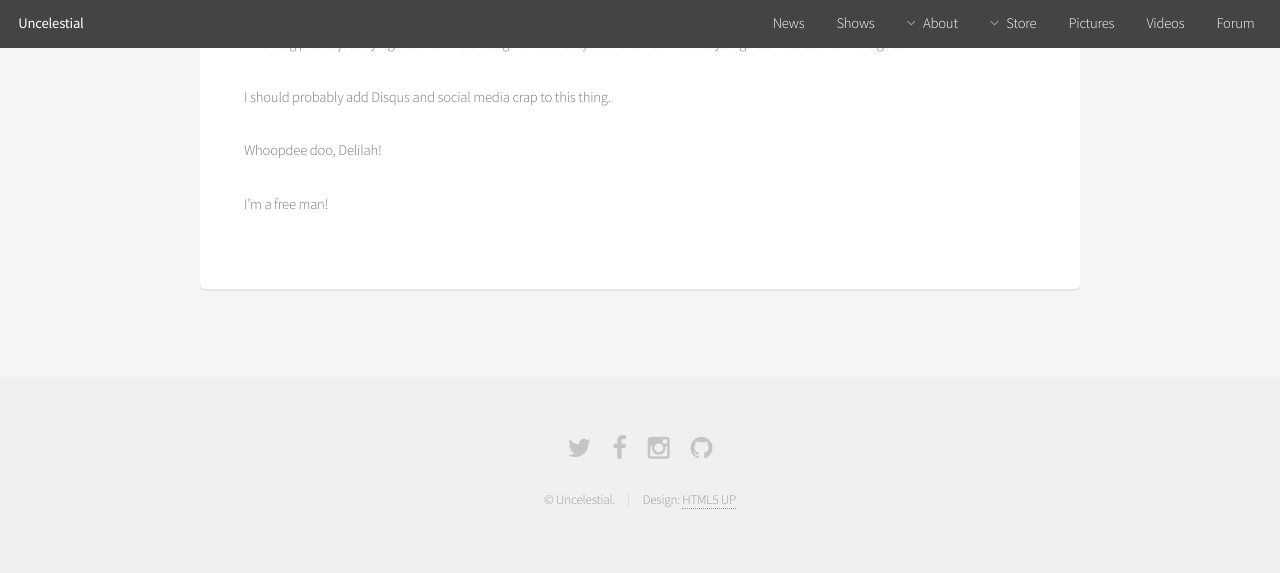
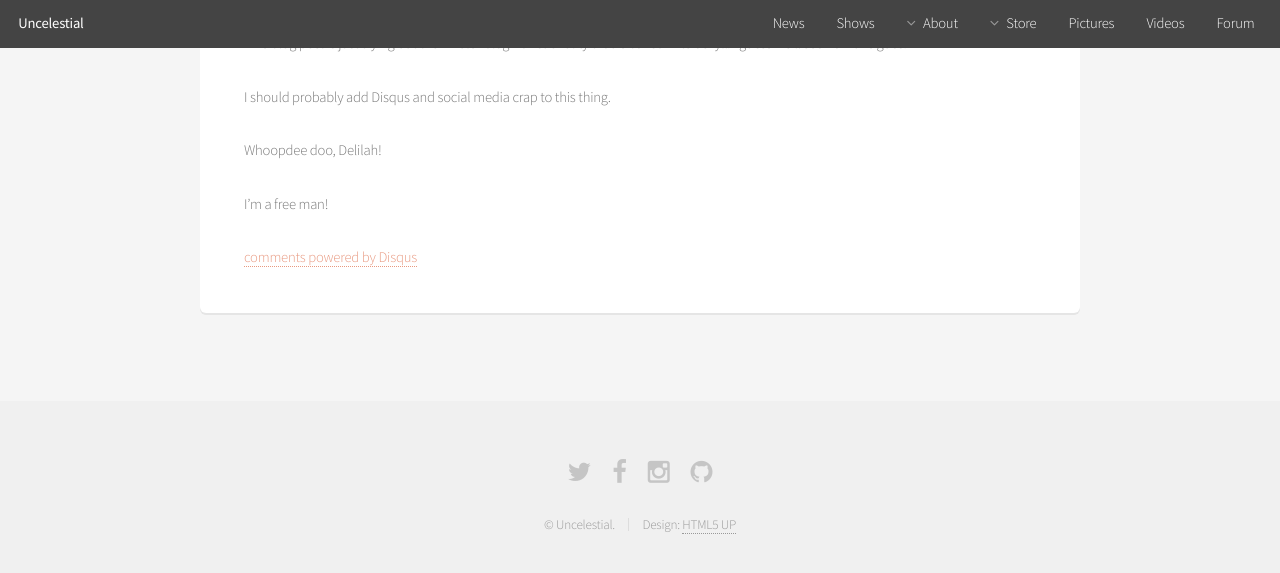
Before and after one commit to tvconefive/uncelestial.github.io, a Jekyll site: the page built from _posts/2014-09-30-testing-the-blog.md, in a window 1280 px wide. Shown: the top 573 px of the page. Built offline with Jekyll 4.4.1, drawn with Linux system fonts in a browser that asks for light colours; comment, search, counter and statistics services are not loaded.

Commit message:
Update blog.html

```diff
--- a/_layouts/blog.html
+++ b/_layouts/blog.html
@@ -4,14 +4,17 @@
 
 {{ content }}
 
-<script type="text/javascript">
-  /* * * CONFIGURATION VARIABLES: EDIT BEFORE PASTING INTO YOUR WEBPAGE * * */
-  var disqus_shortname = 'uncelestial'; // required: replace example with your forum shortname
-  /* * * DON'T EDIT BELOW THIS LINE * * */
-  (function () {
-      var s = document.createElement('script'); s.async = true;
-      s.type = 'text/javascript';
-      s.src = '//' + disqus_shortname + '.disqus.com/count.js';
-      (document.getElementsByTagName('HEAD')[0] || document.getElementsByTagName('BODY')[0]).appendChild(s);
-  }());
-</script>
+    <div id="disqus_thread"></div>
+    <script type="text/javascript">
+        /* * * CONFIGURATION VARIABLES: EDIT BEFORE PASTING INTO YOUR WEBPAGE * * */
+        var disqus_shortname = 'Uncelestial'; // required: replace example with your forum shortname
+
+        /* * * DON'T EDIT BELOW THIS LINE * * */
+        (function() {
+            var dsq = document.createElement('script'); dsq.type = 'text/javascript'; dsq.async = true;
+            dsq.src = '//' + disqus_shortname + '.disqus.com/embed.js';
+            (document.getElementsByTagName('head')[0] || document.getElementsByTagName('body')[0]).appendChild(dsq);
+        })();
+    </script>
+    <noscript>Please enable JavaScript to view the <a href="http://disqus.com/?ref_noscript">comments powered by Disqus.</a></noscript>
+    <a href="http://disqus.com" class="dsq-brlink">comments powered by <span class="logo-disqus">Disqus</span></a>
```
